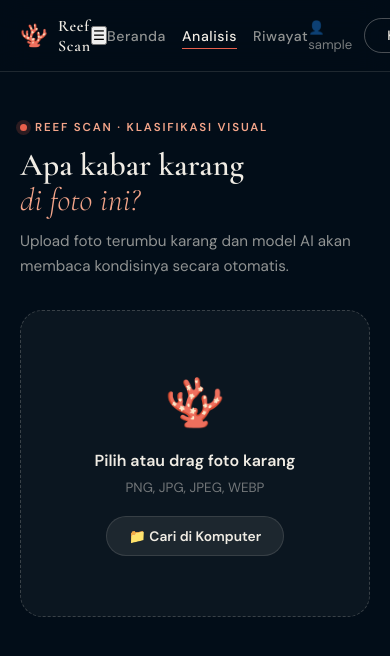
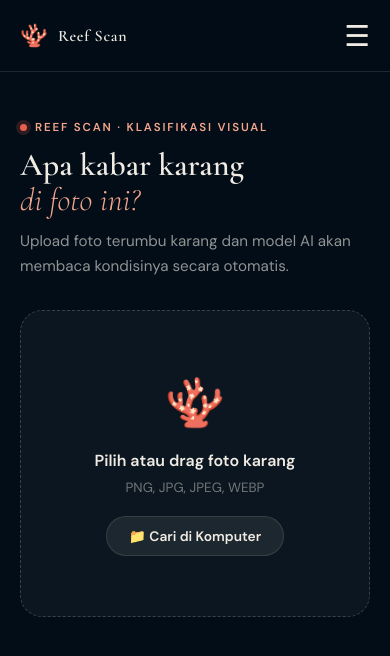
Before and after one commit to risma11-cpu/Reef-Scan, a React app in the folder coral-web/frontend/: page /analyze in a window 390 px wide. Shown: the top 656 px of the page. Built offline with nearby package versions, Linux system fonts and the light colour scheme; sample sign-in values are in the browser's storage; the HTML template or start-up script is replaced by a standard one.

Commit message:
Update navbar.css

```diff
--- a/coral-web/frontend/src/components/navbar.css
+++ b/coral-web/frontend/src/components/navbar.css
@@ -116,9 +116,50 @@
   background: #d44f3d;
   transform: translateY(-1px);
 }
+.hamburger {
+  display: none;
+  background: transparent;
+  border: none;
+  color: var(--sand);
+  font-size: 1.8rem;
+  cursor: pointer;
+}
+@media (max-width: 768px) {
 
-@media (max-width: 768px) {
-  .navbar { padding: 0 20px; }
-  .nav-links { gap: 16px; }
-  .brand-name { font-size: 1rem; }
+  .navbar {
+    padding: 0 20px;
+  }
+
+  .brand-name {
+    font-size: 1rem;
+  }
+
+  .hamburger {
+    display: block;
+    z-index: 1002;
+  }
+
+  .nav-links {
+    position: absolute;
+    top: 72px;
+    left: 0;
+    width: 100%;
+    background: rgba(2, 13, 24, 0.96);
+    backdrop-filter: blur(20px);
+    flex-direction: column;
+    align-items: center;
+    gap: 24px;
+    padding: 30px 0;
+
+    display: none;
+  }
+
+  .nav-links.open {
+    display: flex;
+  }
+
+  .nav-right {
+    display: none;
+  }
+
 }
```
